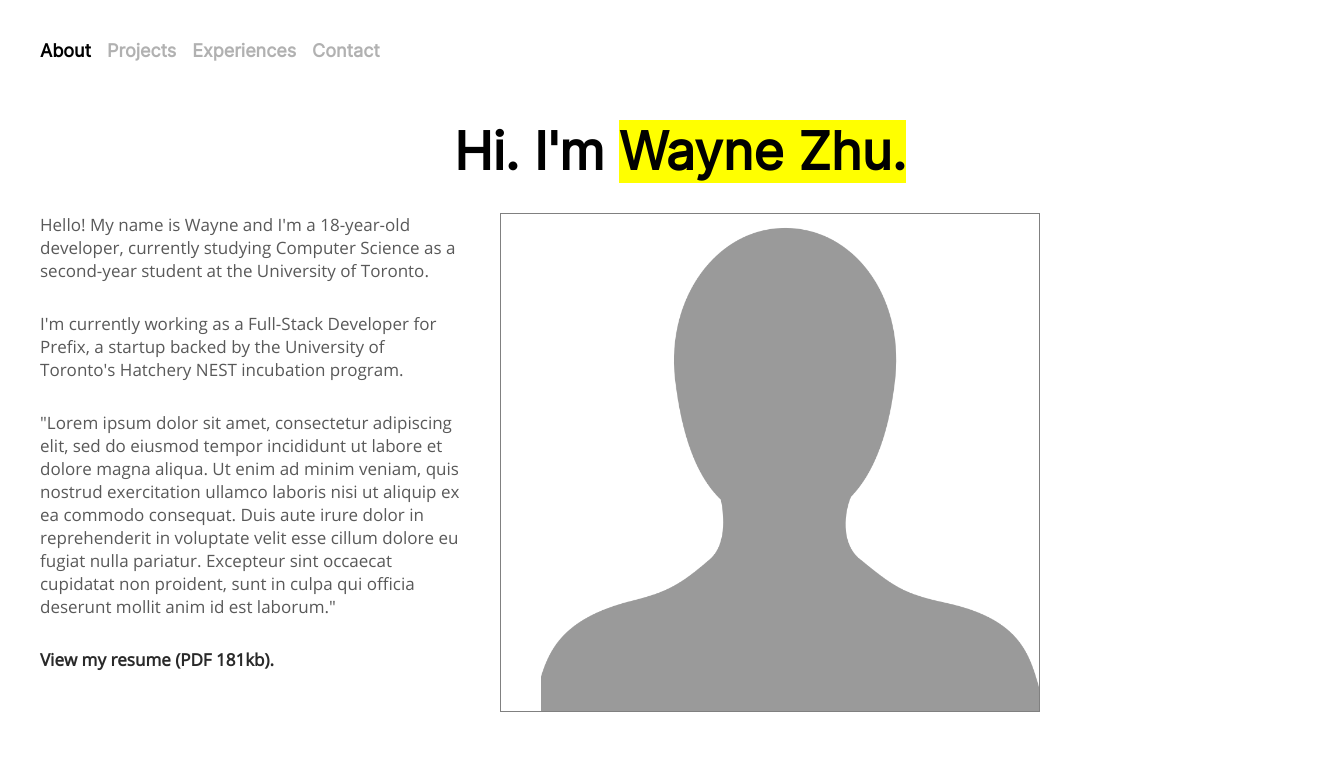
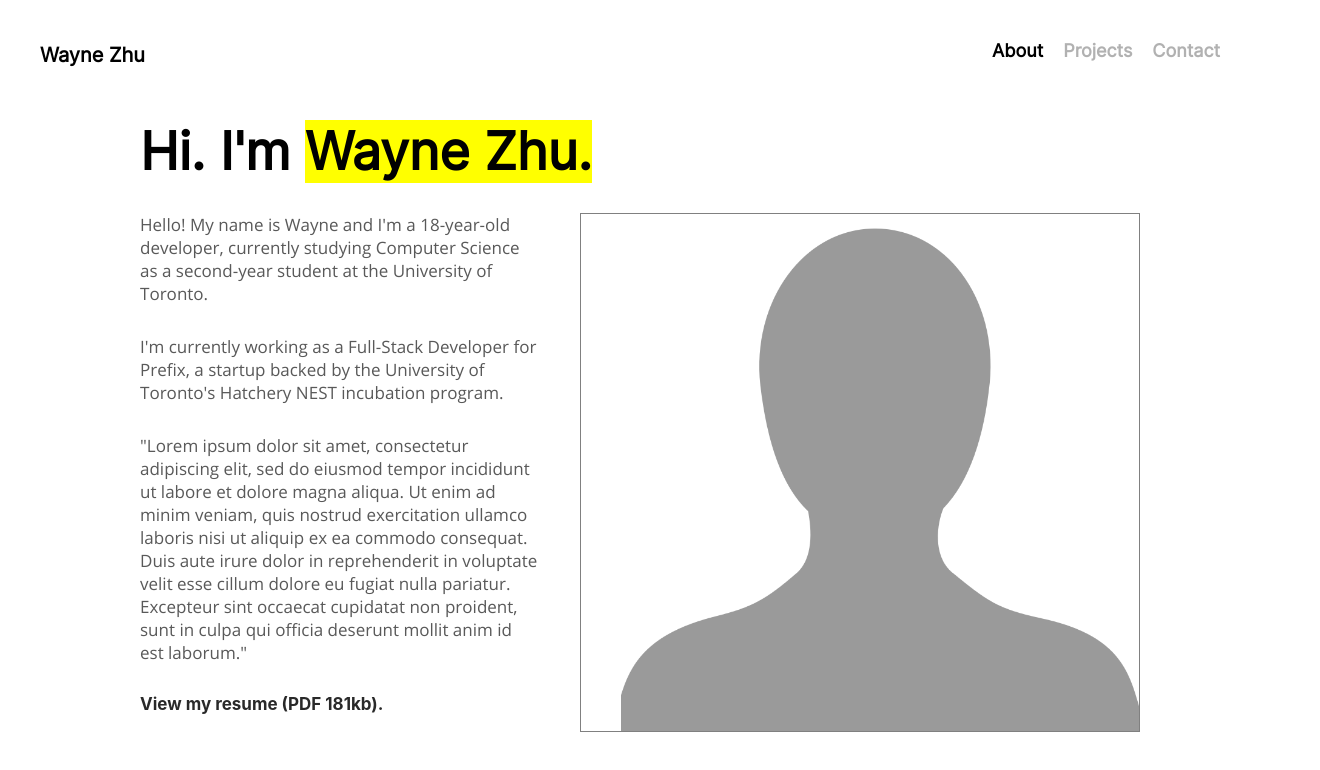
Before and after one commit to waynezhu6/waynezhu6.github.io, a React (Create React App) app: page /about in a window 1280 px wide. Shown: the top 770 px of the page, 1320 px wide, since content can reach past the window. Built offline with nearby package versions, Linux system fonts and the light colour scheme.

Commit message:
commit before refactor

```diff
--- a/src/App.tsx
+++ b/src/App.tsx
@@ -17,9 +17,9 @@ function App() {
     location,
     location => location.pathname,
     {
-      from: { opacity: "0", transform: 'translate(100px,0px)' },
+      from: { opacity: "0", transform: 'translate(80px,0px)' },
       enter: { opacity: "1", transform: 'translate(0px,0px)' },
-      leave: { opacity: "0", transform: 'translate(100px,0px)' },
+      leave: { opacity: "0", transform: 'translate(-40px,0px)' },
     }
   );
 
--- a/src/components/navbar.tsx
+++ b/src/components/navbar.tsx
@@ -34,11 +34,10 @@ const Navbar = (props: Props) => {
 
   const generateLinks = () => {
     //generates link elements for navbar
-    const links = ["About", "Projects", "Experiences", "Contact"];
+    const links = ["About", "Projects", "Contact"];
     let elements = [];
     for(var i = 0; i < links.length; i++){
       let index = i;
-      if(i === selected)
       elements.push(
         <Link
           to={`/${links[i].toLowerCase()}`}
@@ -46,35 +45,28 @@ const Navbar = (props: Props) => {
           key={i}
         >
           <div
-              className={`${styles.option} ${styles.selected}`}
+            className={`${styles.option} ${index === selected ? styles.selected: styles.deselected}`}
             onClick={() => clickHandler(index)}
           >
             {links[i]}
           </div>
         </Link>
-        );
-      else
-        elements.push(
-          <Link
-            key={i}
-            to={`/${links[i].toLowerCase()}`}
-            className={styles.link}
-          >
-            <div
-              className={`${styles.option} ${styles.deselected}`}
-              onClick={() => clickHandler(index)}
-            >
-              {links[i]}
-            </div>
-          </Link>
-        );
+      )
     }
     return elements;
   }
 
   return(
     <div className={styles.main}>
+
+      <div className={styles.name}>
+        Wayne Zhu
+      </div>
+
+      <div className={styles.menu}>
         {generateLinks()}
+      </div>
+
     </div>
   );
 }
--- a/src/pages/about.tsx
+++ b/src/pages/about.tsx
@@ -15,6 +15,7 @@ const About = () => {
   return(
     <div className={styles.body}>
 
+      <div className={styles.main}>
         <div className={styles.titleContainer}>
           <div className={styles.titleRegular}>Hi. I'm&nbsp;</div>
           <div className={styles.titleUnderline}>Wayne Zhu.</div>
@@ -45,9 +46,10 @@ const About = () => {
               sunt in culpa qui officia deserunt mollit anim id est laborum."
             </div>
 
-          <div className={styles.intro}>
-            <span className={styles.resume}>View my resume (PDF 181kb).</span>
+            <div className={styles.resume}>
+              View my resume (PDF 181kb).
             </div>
+
           </div>
 
           <div className={styles.element}>
@@ -55,6 +57,7 @@ const About = () => {
           </div>
 
         </div>
+      </div>
 
     </div>
   );
--- a/src/pages/projects.tsx
+++ b/src/pages/projects.tsx
@@ -8,9 +8,9 @@ const Projects = () => {
   //data of the current selected project
   const [activeIndex, setActiveIndex] = useState(-1);
   const [project, setProject] = useState({
-    name: "App Name",
-    description: "App description goes here",
-    tags: "Tags"
+    name: "My Projects",
+    description: "Click on a project to view details.",
+    tags: "tags will appear here"
   });
   const [projectWidth, setProjectWidth] = useState(0); //project width
   const refs = useRef(Array()); //ref of all project elements
@@ -89,6 +89,7 @@ const Projects = () => {
   return(
     <div className={styles.body}>
 
+      <div className={styles.main}>
         <div className={styles.sidePane}>
           <div className={styles.appName}>
             {project.name}
@@ -118,6 +119,7 @@ const Projects = () => {
             </div>
           </div>
 
+        </div>
       </div>
 
     </div>
--- a/src/styles/components/navbar.module.scss
+++ b/src/styles/components/navbar.module.scss
@@ -7,18 +7,27 @@
   top: 0;
   z-index: 3;
   background-color: white;
-    width: 100%;
-    //max-width: 1400px;
+  width: 100vw;
 }
+
+.name{
+  float: left;
+  font-size: 20px;
+  line-height: 30px;
+  font-family: Inter;
+  font-weight: bold;
+}
+
+.menu{
+  float: right;
 
   .link{
     text-decoration: none;
     color: black;
-}
 
     .option{
       display: inline-block;
-    margin-right: 16px;
+      margin-right: 20px;
       font-family: Inter;
       font-size: 18px;
       font-weight: bold;
@@ -32,3 +41,5 @@
     .deselected{
       opacity: 0.3;
     }
+  }
+}
--- a/src/styles/pages/about.module.scss
+++ b/src/styles/pages/about.module.scss
@@ -1,16 +1,23 @@
 .body{
   width: 100vw;
-  margin: 40px;
-  margin-top: 120px;
-  font-size: 20px;
-  text-align: center;
+  height: 100vh;
+  padding-top: 120px;
   position: absolute;
+}
+
+.main{
+  display: block;
+  width: 100%;
+  max-width: 1000px;
+  margin: auto;
 }
 
 .titleContainer{
   font-family: Inter;
   font-weight: bold;
   width: 100%;
+  display: block;
+  margin: auto;
 
   .titleRegular{
     display: inline-block;
@@ -32,8 +39,9 @@
 
 .bodyContainer{
   display: grid;
-  grid-template-columns: 460px 540px;
+  grid-template-columns: 440px 560px;
   margin-top: 30px;
+  width: 100%;
 }
 
 .intro{
@@ -55,7 +63,6 @@
 
 .image{
   width: 100%;
-  height: 100%;
   border: 1px solid grey;
   padding-left: 40px;
 }
--- a/src/styles/pages/contact.module.scss
+++ b/src/styles/pages/contact.module.scss
@@ -2,6 +2,7 @@
   margin: 40px;
   margin-top: 50px;
   font-size: 20px;
+  position: absolute;
 
   .textContainer{
     display: inline-block
--- a/src/styles/pages/projects.module.scss
+++ b/src/styles/pages/projects.module.scss
@@ -1,9 +1,13 @@
 .body{
   position: absolute;
-  padding: 40px;
-  margin-top: 70px;
-  width: 80vw;
-  margin-left: 10vw;
+  margin-top: 120px;
+  width: 100vw;
+}
+
+.main{
+  width: 100%;
+  max-width: 1200px;
+  margin: auto;
 }
 
 .grid{
@@ -16,12 +20,14 @@
   display: inline-block;
   position: fixed;
   width: 340px;
+  height: calc(100vh - 200px);
+  border-top: 1px solid black;
+  border-bottom: 1px solid black;
 
   .appName{
     font-family: Inter;
     font-size: 24px;
     font-weight: bold;
-    border-top: 1px solid black;
     padding-top: 40px;
   }
 
```
Also changed, not shown: src/pages/contact.tsx (indentation only). Lines whose indentation alone changed are shown as unchanged.
